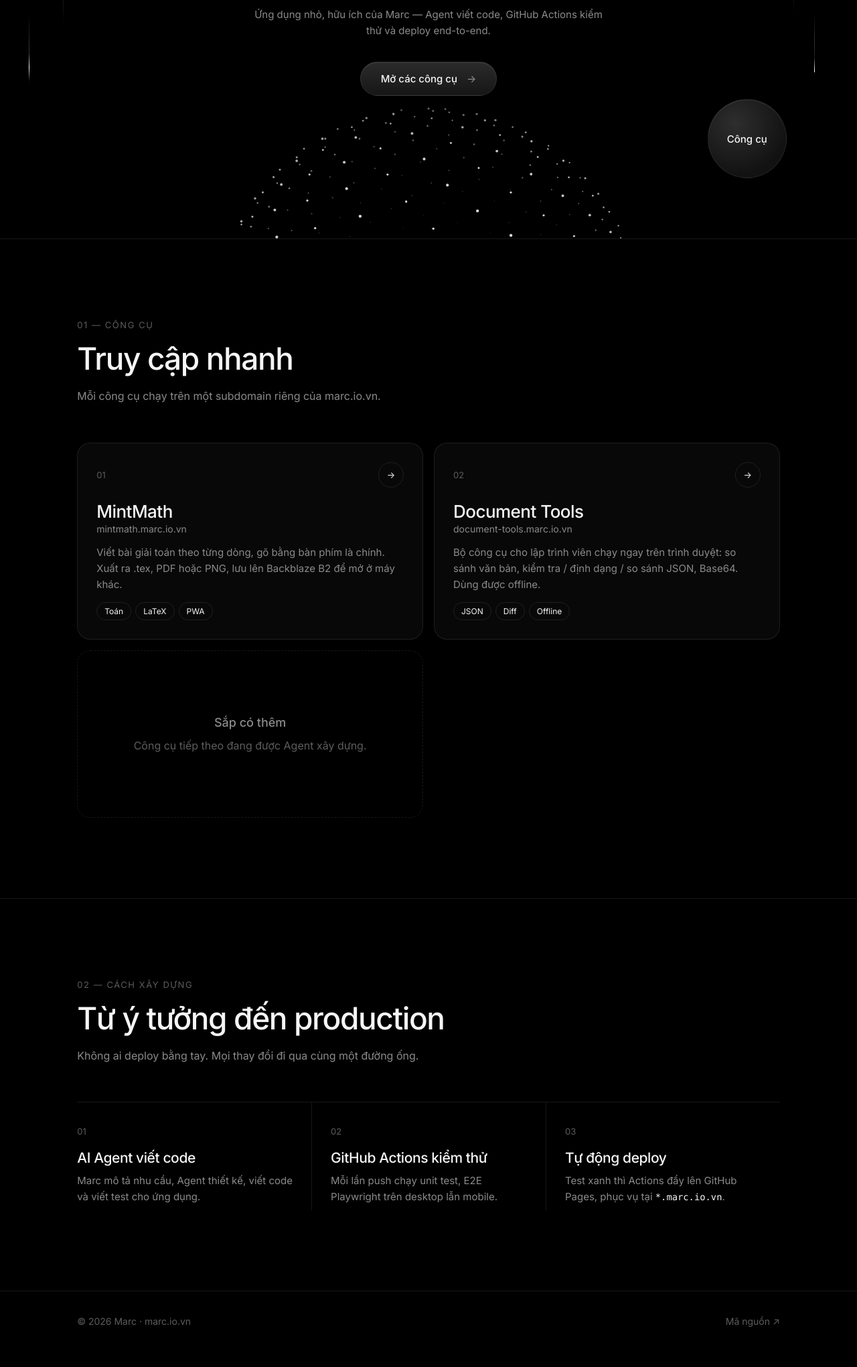
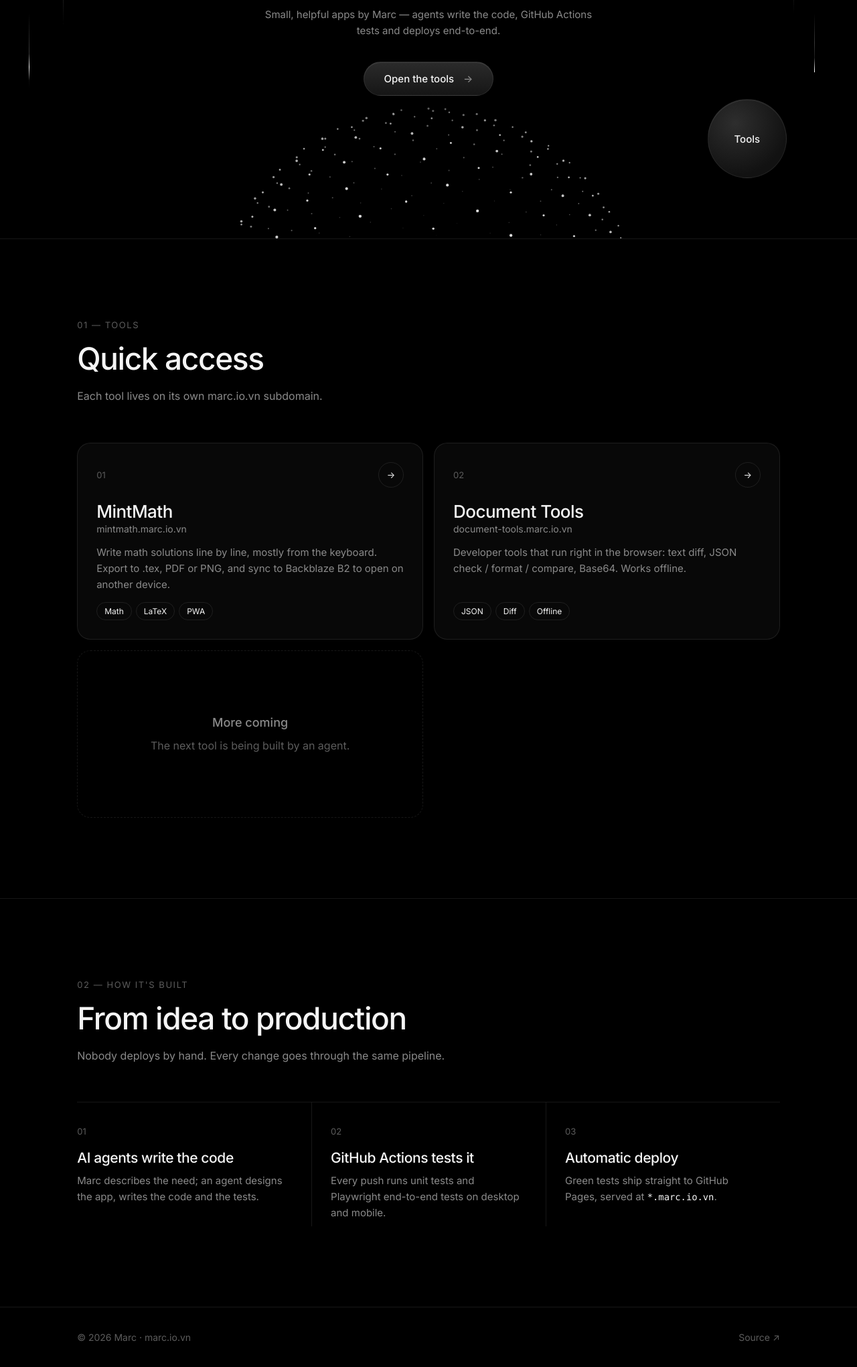
Before and after one commit to papts0909/marc.io.vn, a website with bundled scripts: page src/index.html in a window 1280 px wide. Shown: the part 444-2485 px from the top of the page at 67% size. Before the commit the page ends 2461 px from the top, so only its background shows below. Built offline with nearby package versions, Linux system fonts and the light colour scheme.

Commit message:
Translate landing page to English
Co-Authored-By: Claude Opus 5.5 <noreply@anthropic.com>
Claude-Session: https://claude.ai/code/session_01FX23n1w3WTX9CJXN7WE2oP

```diff
--- a/src/index.html
+++ b/src/index.html
@@ -1,13 +1,13 @@
 <!doctype html>
-<html lang="vi">
+<html lang="en">
 <head>
   <meta charset="utf-8">
   <meta name="viewport" content="width=device-width, initial-scale=1">
-  <title>Marc · Ứng dụng do AI Agent xây dựng</title>
-  <meta name="description" content="Các ứng dụng hữu ích của Marc, do AI Agent viết, GitHub Actions kiểm thử và tự động deploy từ đầu đến cuối.">
+  <title>Marc · Apps Built By AI Agents</title>
+  <meta name="description" content="Marc's helpful apps, written by AI agents, tested and deployed end-to-end with GitHub Actions.">
   <meta name="theme-color" content="#000000">
-  <meta property="og:title" content="Marc · Ứng dụng do AI Agent xây dựng">
-  <meta property="og:description" content="Truy cập nhanh MintMath, Document Tools và các công cụ khác trên marc.io.vn.">
+  <meta property="og:title" content="Marc · Apps Built By AI Agents">
+  <meta property="og:description" content="Quick access to MintMath, Document Tools and more on marc.io.vn.">
   <meta property="og:url" content="https://marc.io.vn/">
   <meta property="og:type" content="website">
   <link rel="canonical" href="https://marc.io.vn/">
@@ -20,7 +20,7 @@
 </head>
 <body>
   <header class="topbar">
-    <a class="brand" href="#top" aria-label="Marc – trang chủ">
+    <a class="brand" href="#top" aria-label="Marc – home">
       <svg class="brand-mark" viewBox="0 0 24 24" aria-hidden="true">
         <circle cx="8.5" cy="8.5" r="5.5"/><circle cx="15.5" cy="8.5" r="5.5"/>
         <circle cx="8.5" cy="15.5" r="5.5"/><circle cx="15.5" cy="15.5" r="5.5"/>
@@ -28,19 +28,19 @@
       <span>Marc</span>
     </a>
     <span class="topbar-center">AI Agent &amp; Apps</span>
-    <button class="menu-btn" type="button" aria-label="Mở menu" aria-expanded="false" aria-controls="menu">
+    <button class="menu-btn" type="button" aria-label="Open menu" aria-expanded="false" aria-controls="menu">
       <span></span><span></span>
     </button>
   </header>
 
   <nav id="menu" class="menu" aria-label="Menu" hidden>
     <div class="menu-inner">
-      <p class="menu-label">Công cụ</p>
+      <p class="menu-label">Tools</p>
       <ul class="menu-apps" data-app-menu></ul>
-      <p class="menu-label">Trang</p>
+      <p class="menu-label">Pages</p>
       <ul class="menu-links">
-        <li><a href="#apps">Danh sách công cụ</a></li>
-        <li><a href="#how">Cách xây dựng</a></li>
+        <li><a href="#apps">All tools</a></li>
+        <li><a href="#how">How it's built</a></li>
         <li><a href="https://github.com/papts0909" target="_blank" rel="noopener">GitHub ↗</a></li>
       </ul>
     </div>
@@ -52,20 +52,20 @@
       <div class="rails" aria-hidden="true"><i></i><i></i><i></i><i></i></div>
       <div class="hero-content">
         <h1 class="hero-title">
-          <span class="w1">Do AI Agent xây dựng,</span><br>
-          <span class="w1">Hữu</span> <span class="w2">ích</span> <span class="w3">mỗi ngày.</span>
+          <span class="w1">Built By AI Agents,</span><br>
+          <span class="w1">Made</span> <span class="w2">For</span> <span class="w3">Everyday Use.</span>
         </h1>
-        <p class="hero-sub">Ứng dụng nhỏ, hữu ích của Marc — Agent viết code, GitHub Actions kiểm thử và deploy end-to-end.</p>
-        <a class="cta" href="#apps">Mở các công cụ <span aria-hidden="true">→</span></a>
+        <p class="hero-sub">Small, helpful apps by Marc — agents write the code, GitHub Actions tests and deploys end-to-end.</p>
+        <a class="cta" href="#apps">Open the tools <span aria-hidden="true">→</span></a>
       </div>
-      <a class="orb" href="#apps">Công cụ</a>
+      <a class="orb" href="#apps">Tools</a>
     </section>
 
     <section id="apps" class="section">
       <div class="section-head">
-        <p class="eyebrow">01 — Công cụ</p>
-        <h2>Truy cập nhanh</h2>
-        <p class="lead">Mỗi công cụ chạy trên một subdomain riêng của marc.io.vn.</p>
+        <p class="eyebrow">01 — Tools</p>
+        <h2>Quick access</h2>
+        <p class="lead">Each tool lives on its own marc.io.vn subdomain.</p>
       </div>
       <div class="app-grid" data-app-grid>
         <noscript>
@@ -77,25 +77,25 @@
 
     <section id="how" class="section">
       <div class="section-head">
-        <p class="eyebrow">02 — Cách xây dựng</p>
-        <h2>Từ ý tưởng đến production</h2>
-        <p class="lead">Không ai deploy bằng tay. Mọi thay đổi đi qua cùng một đường ống.</p>
+        <p class="eyebrow">02 — How it's built</p>
+        <h2>From idea to production</h2>
+        <p class="lead">Nobody deploys by hand. Every change goes through the same pipeline.</p>
       </div>
       <ol class="steps">
         <li class="step">
           <span class="step-no">01</span>
-          <h3>AI Agent viết code</h3>
-          <p>Marc mô tả nhu cầu, Agent thiết kế, viết code và viết test cho ứng dụng.</p>
+          <h3>AI agents write the code</h3>
+          <p>Marc describes the need; an agent designs the app, writes the code and the tests.</p>
         </li>
         <li class="step">
           <span class="step-no">02</span>
-          <h3>GitHub Actions kiểm thử</h3>
-          <p>Mỗi lần push chạy unit test, E2E Playwright trên desktop lẫn mobile.</p>
+          <h3>GitHub Actions tests it</h3>
+          <p>Every push runs unit tests and Playwright end-to-end tests on desktop and mobile.</p>
         </li>
         <li class="step">
           <span class="step-no">03</span>
-          <h3>Tự động deploy</h3>
-          <p>Test xanh thì Actions đẩy lên GitHub Pages, phục vụ tại <code>*.marc.io.vn</code>.</p>
+          <h3>Automatic deploy</h3>
+          <p>Green tests ship straight to GitHub Pages, served at <code>*.marc.io.vn</code>.</p>
         </li>
       </ol>
     </section>
@@ -103,7 +103,7 @@
 
   <footer class="footer">
     <span>© <span data-year>2026</span> Marc · marc.io.vn</span>
-    <a href="https://github.com/papts0909/marc.io.vn" target="_blank" rel="noopener">Mã nguồn ↗</a>
+    <a href="https://github.com/papts0909/marc.io.vn" target="_blank" rel="noopener">Source ↗</a>
   </footer>
 </body>
 </html>
--- a/src/js/apps.js
+++ b/src/js/apps.js
@@ -1,19 +1,19 @@
-// Danh sách công cụ hiển thị trên marc.io.vn.
-// Thêm một trang mới: chép một khối { ... } bên dưới, sửa nội dung rồi push lên main.
-// GitHub Actions sẽ test và deploy tự động.
+// Tools listed on marc.io.vn.
+// To add a new one: copy a { ... } block below, edit it and push to main.
+// GitHub Actions tests and deploys it automatically.
 export const APPS = [
   {
     name: 'MintMath',
     url: 'https://mintmath.marc.io.vn/',
     description:
-      'Viết bài giải toán theo từng dòng, gõ bằng bàn phím là chính. Xuất ra .tex, PDF hoặc PNG, lưu lên Backblaze B2 để mở ở máy khác.',
-    tags: ['Toán', 'LaTeX', 'PWA'],
+      'Write math solutions line by line, mostly from the keyboard. Export to .tex, PDF or PNG, and sync to Backblaze B2 to open on another device.',
+    tags: ['Math', 'LaTeX', 'PWA'],
   },
   {
     name: 'Document Tools',
     url: 'https://document-tools.marc.io.vn/',
     description:
-      'Bộ công cụ cho lập trình viên chạy ngay trên trình duyệt: so sánh văn bản, kiểm tra / định dạng / so sánh JSON, Base64. Dùng được offline.',
+      'Developer tools that run right in the browser: text diff, JSON check / format / compare, Base64. Works offline.',
     tags: ['JSON', 'Diff', 'Offline'],
   },
 ];
--- a/src/js/main.js
+++ b/src/js/main.js
@@ -23,8 +23,8 @@ function renderApps() {
         el('p', { class: 'app-desc' }, app.description),
         el('ul', { class: 'app-tags' }, ...app.tags.map((t) => el('li', {}, t))))),
     el('div', { class: 'app-card soon', 'aria-hidden': 'true' },
-      el('strong', {}, 'Sắp có thêm'),
-      el('span', {}, 'Công cụ tiếp theo đang được Agent xây dựng.')),
+      el('strong', {}, 'More coming'),
+      el('span', {}, 'The next tool is being built by an agent.')),
   );
 
   const menu = document.querySelector('[data-app-menu]');
@@ -39,7 +39,7 @@ function setupMenu() {
   const menu = document.getElementById('menu');
   const setOpen = (open) => {
     btn.setAttribute('aria-expanded', String(open));
-    btn.setAttribute('aria-label', open ? 'Đóng menu' : 'Mở menu');
+    btn.setAttribute('aria-label', open ? 'Close menu' : 'Open menu');
     document.body.classList.toggle('menu-open', open);
     if (open) {
       menu.hidden = false;
```
Also changed, not shown: src/404.html (+4 -4 lines), tests/e2e/home.spec.js (+9 -9 lines).
